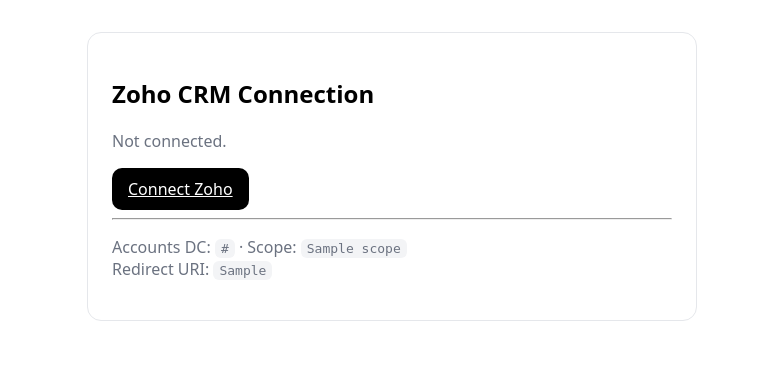
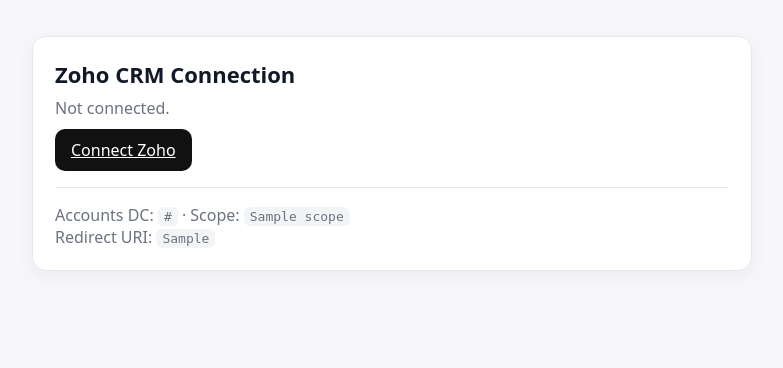
Before and after one commit to Karthick271/stripe, a Flask app: template templates/zoho.html in a window 1280 px wide. Shown: the top 368 px of the page, without its empty margins (248-1031 px from the left). Run offline with Flask 3, Linux system fonts and the light colour scheme; the template is opened without the code that fills it: most values are stand-ins (such as "Sample title", 1, 10 or a date in 2020).

Commit message:
basic flow completed

```diff
--- a/templates/zoho.html
+++ b/templates/zoho.html
@@ -2,30 +2,57 @@
 <title>Zoho CRM OAuth</title>
 <meta name="viewport" content="width=device-width, initial-scale=1">
 <style>
-  body { font-family: system-ui, -apple-system, Segoe UI, Roboto, sans-serif; padding: 24px; }
-  .card { max-width: 560px; margin: 0 auto 16px; padding: 24px; border: 1px solid #e5e7eb; border-radius: 14px; background:#fff; }
+  :root{
+    --bg:#f7f7fb; --card:#ffffff; --border:#e6e8ef; --muted:#6b7280; --ink:#111827;
+    --accent:#111111; --danger:#ef4444; --ring:#11111122;
+  }
+  html,body{background:var(--bg); color:var(--ink);}
+  body{ font-family: system-ui, -apple-system, Segoe UI, Roboto, sans-serif; padding: 28px; }
+  .container{ max-width: 720px; margin: 0 auto; display: grid; gap: 18px; }
+  .card{
+    background: var(--card);
+    border: 1px solid var(--border);
+    border-radius: 14px;
+    padding: 22px;
+    box-shadow: 0 6px 20px rgba(17,24,39,0.05);
+  }
+  h2{ margin: 0 0 8px; font-size: 22px; }
+  h3{ margin: 0 0 6px; font-size: 18px; }
+  p.muted{ color: var(--muted); margin: 6px 0 0; }
+  hr{ border:0; border-top:1px solid var(--border); margin:16px 0; }
   button, .btn { display: inline-block; padding: 10px 16px; border-radius: 10px; border: 0; cursor: pointer; }
-  .primary { background: black; color: white; }
-  .danger { background: #ef4444; color: white; }
-  .muted { color: #6b7280; }
+  .primary { background: var(--accent); color: white; }
+  .danger { background: var(--danger); color: white; }
+  .muted { color: var(--muted); }
   code { background: #f3f4f6; padding: 2px 6px; border-radius: 6px; }
   .row { display: grid; grid-template-columns: 1fr 1fr; gap: 12px; }
-  label { font-size: 12px; color: #6b7280; display:block; margin-bottom:6px; }
-  input, select { width: 100%; padding: 10px 12px; border:1px solid #e5e7eb; border-radius:10px; font: inherit; background:white; }
+  .row-3 { display: grid; grid-template-columns: 1fr 1fr 1fr; gap: 12px; }
+  label { font-size: 12px; color: var(--muted); display:block; margin-bottom:6px; }
+  input, select {
+    width: 100%; padding: 10px 12px; border:1px solid var(--border); border-radius:10px; font: inherit; background:white;
+    outline: none;
+  }
+  input:focus, select:focus{ box-shadow: 0 0 0 4px var(--ring); border-color: var(--accent); }
   .meta-row { display:grid; grid-template-columns: 1fr 1fr auto; gap:8px; align-items:center; }
   .result { word-break: break-all; }
+  .pill { display:inline-block; padding:4px 8px; border:1px solid var(--border); border-radius:999px; font-size:12px; color:#374151; background:#fff; }
+  .section-title{ font-weight:600; margin-top:10px; margin-bottom:8px; }
 </style>
 
+<div class="container">
+  <!-- ZOHO CONNECTION -->
   <div class="card">
     <h2>Zoho CRM Connection</h2>
     {% if connected %}
       <p>✅ Connected. Access token auto-refreshes using stored refresh token.</p>
-    <form method="post" action="/disconnect" onsubmit="return confirm('Disconnect Zoho?');">
+      <form method="post" action="/disconnect" onsubmit="return confirm('Disconnect Zoho?');" style="margin-top:10px">
         <button class="danger">Disconnect</button>
       </form>
     {% else %}
       <p class="muted">Not connected.</p>
+      <div style="margin-top:10px">
         <a class="btn primary" href="/auth">Connect Zoho</a>
+      </div>
     {% endif %}
     <hr/>
     <p class="muted">
@@ -35,11 +62,13 @@
   </div>
 
   {% if connected %}
+  <!-- STRIPE PAYMENT LINK -->
   <div class="card" id="pay-card">
     <h3>Create Stripe Payment Link</h3>
-  <p class="muted" style="margin-top:-6px">Visible only when Zoho is connected.</p>
+    <p class="muted" style="margin-top:-4px">Visible only when Zoho is connected.</p>
 
-  <div class="row">
+    <!-- Basic fields -->
+    <div class="row" style="margin-top:12px">
       <div>
         <label>Product / Purpose (name)</label>
         <input id="pl-name" placeholder="Donation / Membership / Invoice #123">
@@ -62,23 +91,38 @@
       </div>
       <div>
         <label class="muted">Tips</label>
-      <div class="muted">Float = dollars (9.99) · Int = cents (999)</div>
+        <div class="pill">Float = dollars (9.99)</div>
+        <div class="pill" style="margin-left:6px">Int = cents (999)</div>
       </div>
     </div>
 
-  <div style="margin-top:16px">
-    <label>Metadata (key → value)</label>
+    <!-- Predefined metadata -->
+    <div class="section-title">Predefined metadata</div>
+    <div class="row" style="margin-top:6px">
+      <div>
+        <label>deal_id</label>
+        <input id="meta-deal-id" placeholder="e.g. 864847000001579001">
+      </div>
+      <div>
+        <label>contact_id</label>
+        <input id="meta-contact-id" placeholder="e.g. 864847000001579059">
+      </div>
+    </div>
+
+    <!-- Dynamic metadata -->
+    <div class="section-title">Additional metadata (key → value)</div>
     <div id="meta-wrap"></div>
     <div style="margin-top:8px">
       <button class="btn" type="button" id="meta-add">+ Add metadata</button>
     </div>
-  </div>
 
+    <!-- Submit -->
     <div style="margin-top:16px; display:flex; gap:8px; align-items:center;">
       <button class="primary" id="pl-submit" type="button">Create Payment Link</button>
       <span id="pl-status" class="muted"></span>
     </div>
 
+    <!-- Result -->
     <div id="pl-result" class="result" style="margin-top:12px; display:none;">
       <label>Payment Link</label>
       <div id="pl-url" style="margin:6px 0 8px; font-weight:600;"></div>
@@ -86,19 +130,22 @@
     </div>
   </div>
   {% endif %}
+</div>
 
 <script>
+  // Real boolean — emits true/false at render time
   const IS_CONNECTED = "{{ 'true' if connected else 'false' }}";
 
-  // only wire up when card exists
   if (IS_CONNECTED) {
-    const metaWrap  = document.getElementById('meta-wrap');
-    const statusEl  = document.getElementById('pl-status');
-    const resultEl  = document.getElementById('pl-result');
-    const urlEl     = document.getElementById('pl-url');
-    const submitBtn = document.getElementById('pl-submit');
-    const addBtn    = document.getElementById('meta-add');
-    const copyBtn   = document.getElementById('pl-copy');
+    const metaWrap   = document.getElementById('meta-wrap');
+    const statusEl   = document.getElementById('pl-status');
+    const resultEl   = document.getElementById('pl-result');
+    const urlEl      = document.getElementById('pl-url');
+    const submitBtn  = document.getElementById('pl-submit');
+    const addBtn     = document.getElementById('meta-add');
+    const copyBtn    = document.getElementById('pl-copy');
+    const dealInput  = document.getElementById('meta-deal-id');
+    const contactInp = document.getElementById('meta-contact-id');
 
     function addMeta(k = "", v = "") {
       const row = document.createElement('div');
@@ -124,10 +171,20 @@
 
       if (!amountRaw) { statusEl.textContent = 'Amount is required.'; return; }
 
+      // Build metadata object
       const metadata = {};
+
+      // Include predefined fields if present
+      const dealId = (dealInput?.value || '').trim();
+      const contactId = (contactInp?.value || '').trim();
+      if (dealId)    metadata['deal_id']    = dealId;
+      if (contactId) metadata['contact_id'] = contactId;
+
+      // Include dynamic rows
       Array.from(metaWrap.querySelectorAll('.meta-row')).forEach(r => {
-        const [k,v] = r.querySelectorAll('input');
-        if (k.value.trim()) metadata[k.value.trim()] = v.value;
+        const [k, v] = r.querySelectorAll('input');
+        const key = (k?.value || '').trim();
+        if (key) metadata[key] = v ? v.value : '';
       });
 
       submitBtn.disabled = true;
```
Also changed, not shown: zoho_oauth.sqlite. Lines whose indentation alone changed are shown as unchanged.
